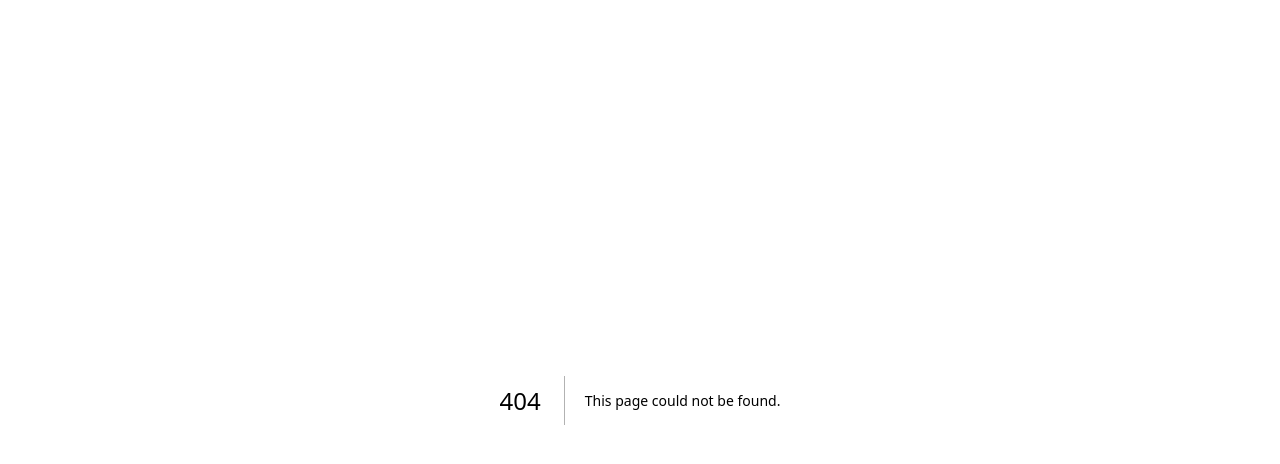
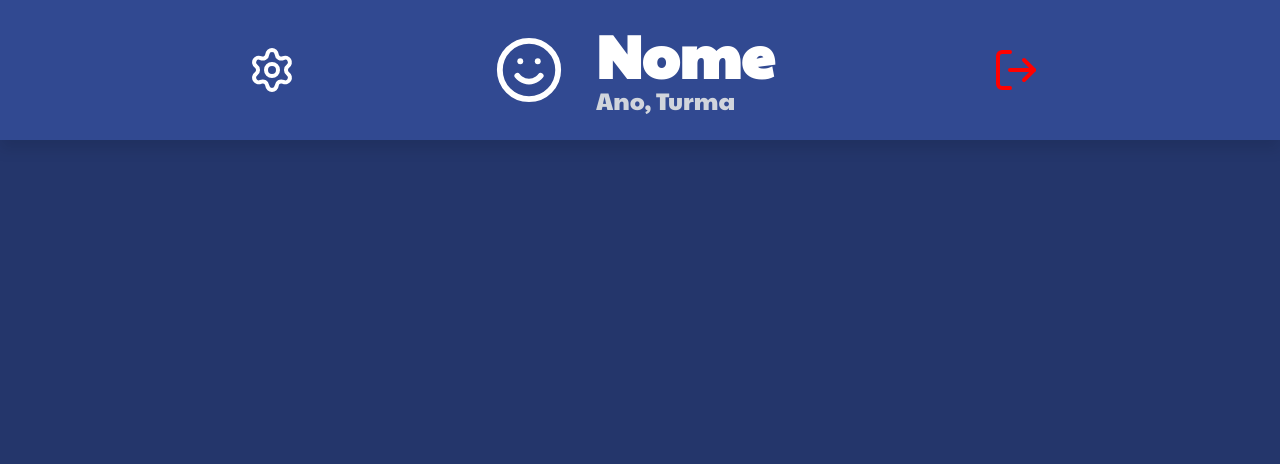
Before and after one commit to mairapaulac/MatFun, a Next.js app: page /home in a window 1280 px wide. Before the commit this address had no page. Shown: the top 464 px of the page. Built offline with nearby package versions, Linux system fonts and the light colour scheme.

Commit message:
ui : changed bg color for questions page

```diff
--- /dev/null
+++ b/src/app/home/components/Navbar.tsx
@@ -0,0 +1,30 @@
+"use client";
+
+import { Settings, LogOut, Smile } from "lucide-react";
+import Link from "next/link";
+
+export default function Navbar() {
+  return (
+    <nav className="w-full bg-[#314991] px-4 py-6 drop-shadow-xl">
+      <div className="w-full max-w-[800px] mx-auto flex justify-between items-center">
+        <div className="p-2">
+          <Link href={"/"}>
+            <Settings className=" h-12 w-12 text-white" />
+          </Link>
+        </div>
+        <div className="flex-grow flex justify-center items-center gap-4 pr-7">
+          <div className="flex-shrink-0 pr-4">
+            <Smile size={70} color={"white"} />
+          </div>
+          <div className="text-white">
+            <h2 className="text-6xl font-semibold">Nome</h2>
+            <p className="text-2xl text-gray-300">Ano, Turma</p>
+          </div>
+        </div>
+        <Link href={"/"}>
+          <LogOut className=" h-12 w-12" color="red" />
+        </Link>
+      </div>
+    </nav>
+  );
+}
--- /dev/null
+++ b/src/app/home/layout.tsx
@@ -0,0 +1,5 @@
+import { ReactNode } from "react";
+
+export default function HomeLayout({ children }: { children: ReactNode }) {
+  return <section className=" min-h-screen w-screen">{children}</section>;
+}
--- /dev/null
+++ b/src/app/home/page.tsx
@@ -0,0 +1,11 @@
+"use client";
+import Navbar from "./components/Navbar";
+export default function HomePage() {
+  return (
+    <>
+      <div className="flex flex-col w-full min-h-screen">
+        <Navbar></Navbar>
+      </div>
+    </>
+  );
+}
--- a/src/components/question/QuestionScreen.tsx
+++ b/src/components/question/QuestionScreen.tsx
@@ -66,7 +66,7 @@ export default function QuestionScreen({
   const isDisabled = isSubmitted || timer.elapsedMs >= totalMs;
 
   return (
-    <div className="min-h-screen bg-slate-950 flex flex-col items-center px-6 py-8 space-y-8">
+    <div className="min-h-screen bg-background flex flex-col items-center px-6 py-8 space-y-8">
       {/* Score Display */}
       <div className="text-center">
         <h2
```
